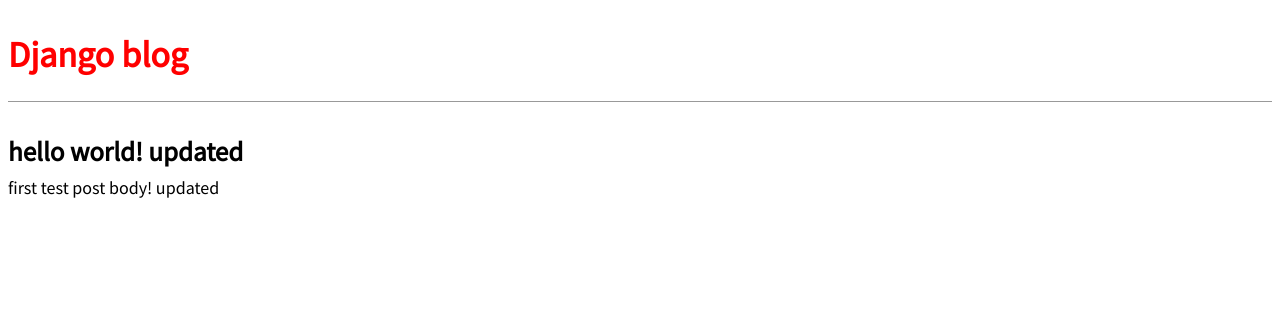
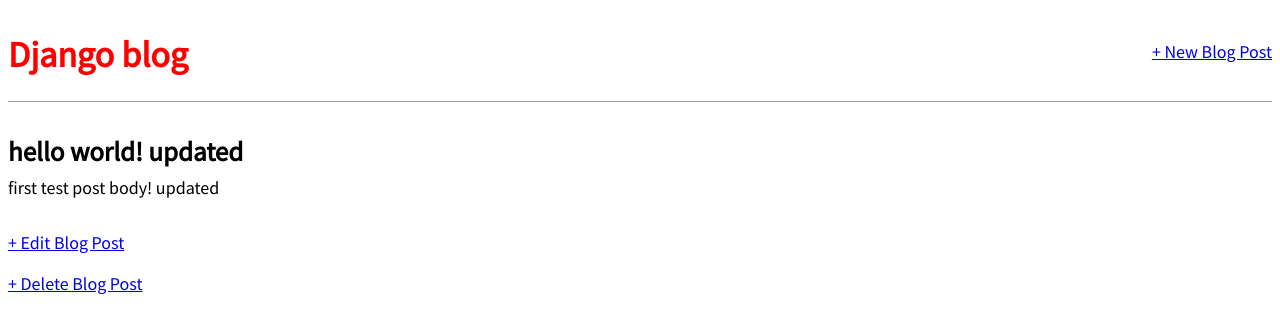
Before and after one commit to NickMaslov/ch_5, a Django app: page /post/1/ in a window 1280 px wide. Shown: the top 333 px of the page. Run offline with Django 4.2, Linux system fonts and the light colour scheme; data comes from the database, SQL or seed files in the repository; both versions use the stored data as it was after the commit.

Commit message:
added create, update, delete forms, views, templates and tests

```diff
--- a/blog/urls.py
+++ b/blog/urls.py
@@ -1,7 +1,16 @@
 from django.urls import path
-from .views import BlogListView, BlogDetailView
+from .views import (
+    BlogListView,
+    BlogDetailView,
+    BlogCreateView,
+    BlogUpdateView,
+    BlogDeleteView,
+)
 
 urlpatterns = [
+    path("", BlogListView.as_view(), name="home"),
+    path("post/new/", BlogCreateView.as_view(), name="post_new"),
     path("post/<int:pk>/", BlogDetailView.as_view(), name="post_detail"),
-    path("", BlogListView.as_view(), name="home"),
+    path("post/<int:pk>/edit", BlogUpdateView.as_view(), name="post_edit"),
+    path("post/<int:pk>/delete", BlogDeleteView.as_view(), name="post_delete"),
 ]
--- a/blog/views.py
+++ b/blog/views.py
@@ -2,6 +2,8 @@
 
 # Create your views here.
 from django.views.generic import ListView, DetailView
+from django.views.generic.edit import CreateView, UpdateView, DeleteView
+from django.urls import reverse_lazy
 from .models import Post
 
 
@@ -13,3 +15,21 @@
 class BlogDetailView(DetailView):
     model = Post
     template_name: str = "post_detail.html"
+
+
+class BlogCreateView(CreateView):
+    model = Post
+    template_name = "post_new.html"
+    fields = ["title", "author", "body"]
+
+
+class BlogUpdateView(UpdateView):
+    model = Post
+    template_name = "post_edit.html"
+    fields = ["title", "body"]
+
+
+class BlogDeleteView(DeleteView):
+    model = Post
+    template_name = "post_delete.html"
+    success_url = reverse_lazy("home")
--- a/django_project/urls.py
+++ b/django_project/urls.py
@@ -18,5 +18,6 @@
 
 urlpatterns = [
     path("admin/", admin.site.urls),
+    path("accounts/", include("django.contrib.auth.urls")),
     path("", include("blog.urls")),
 ]
--- a/templates/base.html
+++ b/templates/base.html
@@ -11,7 +11,12 @@
     </head>
     <body>
         <header>
-            <h1><a href="{% url 'home' %}">Django blog</a></h1>
+            <div class="nav-left">
+                <h1><a href="{% url 'home' %}">Django blog</a></h1>
+            </div>
+            <div class="nav-right">
+                <a href="{% url 'post_new' %}">+ New Blog Post</a>
+            </div>
         </header>
         <div>{% block content %} {% endblock content %}</div>
     </body>
--- a/templates/post_detail.html
+++ b/templates/post_detail.html
@@ -5,4 +5,7 @@
     <h2>{{ object.title }}</h2>
     <p>{{ object.body }}</p>
 </div>
+
+<p><a href="{% url 'post_edit' post.pk %}">+ Edit Blog Post</a></p>
+<p><a href="{% url 'post_delete' post.pk %}">+ Delete Blog Post</a></p>
 {% endblock content %}
--- /dev/null
+++ b/templates/post_edit.html
@@ -0,0 +1,6 @@
+{% extends "base.html" %} {% block content %}
+<h1>Edit post</h1>
+<form action="" method="post">
+    {% csrf_token %} {{ form.as_p }} <input type="submit" value="Update" />
+</form>
+{% endblock content %}
--- /dev/null
+++ b/templates/post_new.html
@@ -0,0 +1,6 @@
+{% extends "base.html" %} {% block content %}
+<h1>New post</h1>
+<form action="" method="post">
+    {% csrf_token %} {{ form.as_p }} <input type="submit" value="Save" />
+</form>
+{% endblock content %}
```
Also changed, not shown: blog/tests.py (+29 -0 lines), templates/post_delete.html (added, +8 -0 lines), db.sqlite3.
